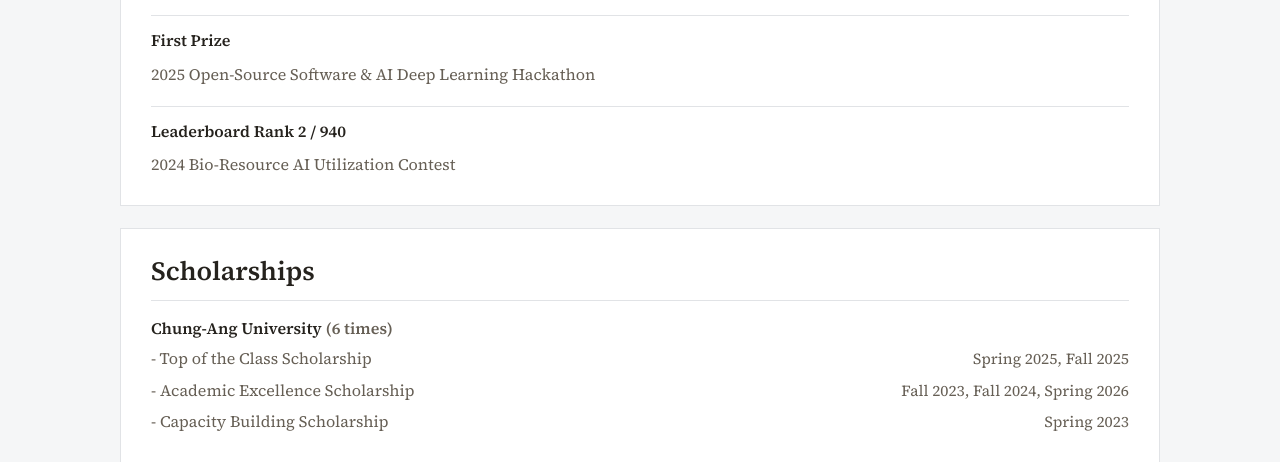
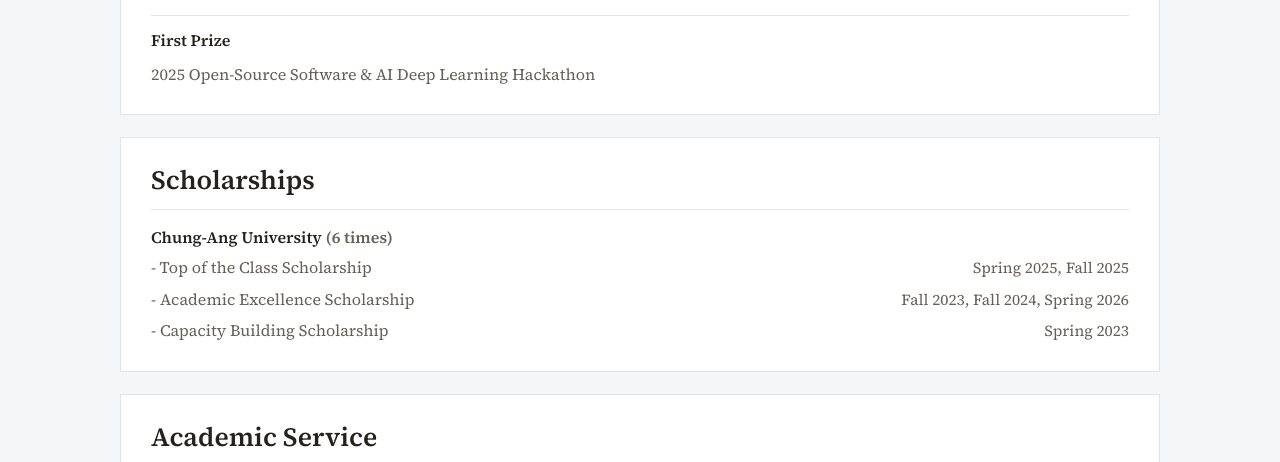
Before and after one commit to kyuanoh/kyuanoh.github.io, a plain HTML site: page index.html in a window 1280 px wide. Shown: the part 2566-3028 px from the top of the page. Drawn offline with Linux system fonts and the light colour scheme.

Commit message:
Remove leaderboard result from Selected Awards
Co-Authored-By: Claude Opus 5.5 <noreply@anthropic.com>

```diff
--- a/index.html
+++ b/index.html
@@ -244,10 +244,6 @@
                 <h3>First Prize</h3>
                 <p class="dash-line">2025 Open-Source Software &amp; AI Deep Learning Hackathon</p>
               </article>
-              <article>
-                <h3>Leaderboard Rank 2 / 940</h3>
-                <p class="dash-line">2024 Bio-Resource AI Utilization Contest</p>
-              </article>
             </div>
           </section>
 
```
